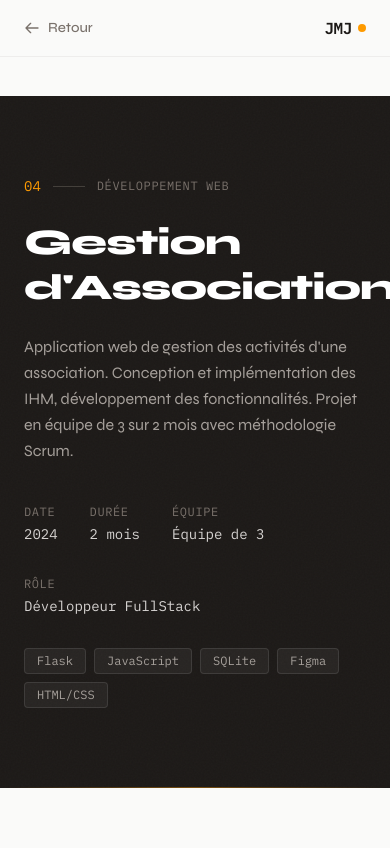
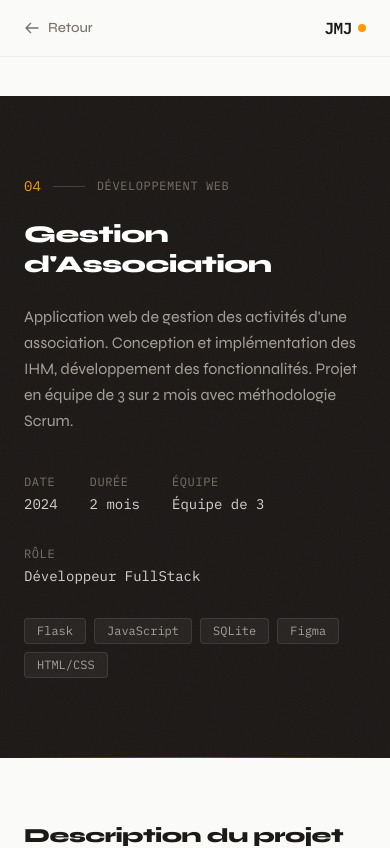
Before and after one commit to JeanMarcJorite/portfolioJm, a Vue app: page /#/projet/gestion-association in a window 390 px wide. Shown: the top 848 px of the page. Built offline with nearby package versions, Linux system fonts and the light colour scheme.

Commit message:
fix : corrections tailles: titres version mobile

```diff
--- a/src/pages/ProjectDetail.vue
+++ b/src/pages/ProjectDetail.vue
@@ -132,7 +132,7 @@ onUnmounted(() => {
               <span class="font-mono text-xs text-stone-500 uppercase tracking-wider">{{ project.category }}</span>
             </div>
 
-            <h1 class="text-4xl md:text-5xl xl:text-6xl font-black text-white mb-6 leading-tight tracking-tight">{{ project.title }}</h1>
+            <h1 class="text-2xl sm:text-3xl md:text-5xl xl:text-6xl font-black text-white mb-6 leading-tight tracking-tight">{{ project.title }}</h1>
             <p class="text-base text-stone-400 max-w-2xl leading-relaxed">{{ project.description }}</p>
 
             <!-- Meta grid -->
```
